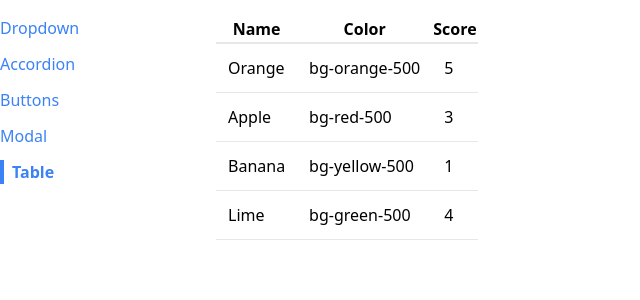
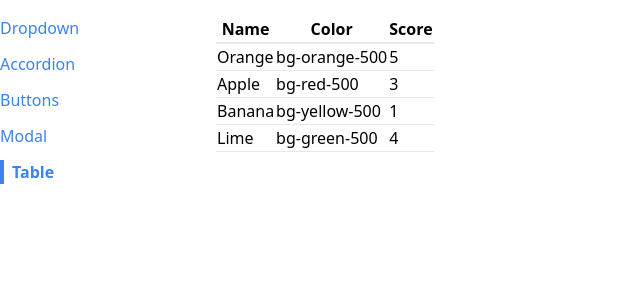
Before and after one commit to PedroMarMol/comps, a React (Create React App) app: page /table in a window 1280 px wide. Shown: the top 300 px of the page, without its empty margins (0-640 px from the left). Built offline with nearby package versions, Linux system fonts and the light colour scheme.

Commit message:
refactor table

```diff
--- a/src/components/Table.js
+++ b/src/components/Table.js
@@ -4,13 +4,13 @@ function Table({ data, config }) {
     });
 
     const renderedRows = data.map((fruit) => {
+        const renderedCells = config.map((column) => {
+            return <td key={column.label}>{column.render(fruit)}</td>
+        })
+
         return (
             <tr className="border-b" key={fruit.name}>
-                <td className="p-3">{config[0].render(fruit)}</td>
-                <td className="p-3">
-                    {config[1].render(fruit)}
-                </td>
-                <td className="p-3">{config[2].render(fruit)}</td>
+                {renderedCells}
             </tr>
         );
     });
```
